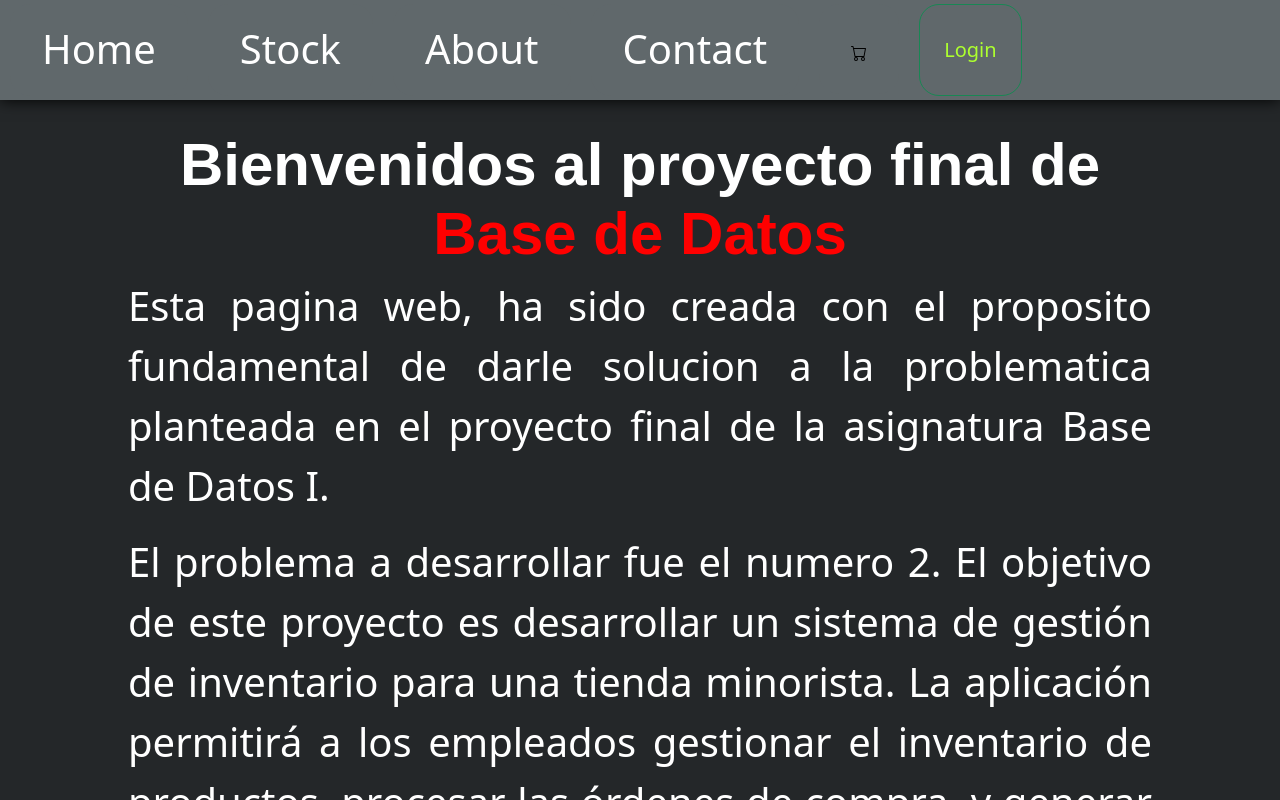
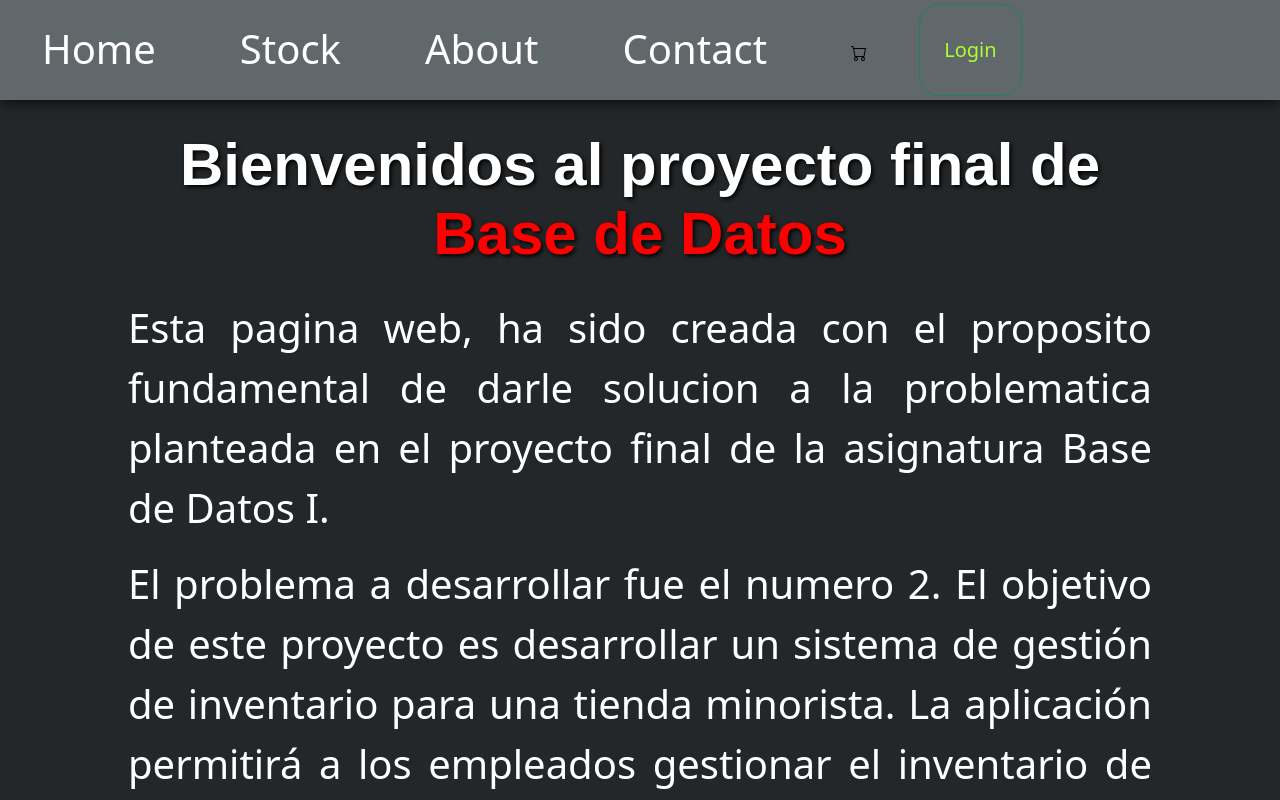
Before and after one commit to LeivSuaxy/Gestion-de-inventario-para-tienda-minorista, an Angular app in the folder Frontend/: page / in a window 1280 px wide. Shown: the top 800 px of the page. Built offline with nearby package versions, Linux system fonts and the light colour scheme.

Commit message:
other changes

```diff
--- a/Frontend/src/app/views/views.component.css
+++ b/Frontend/src/app/views/views.component.css
@@ -8,6 +8,8 @@
 .encabezados {
   text-align: center;
   font: bold 60px Arial, sans-serif;
+  margin-bottom: 30px;
+  text-shadow: 2px 2px 4px #000000;
 }
 
 .textfont {
--- a/Frontend/src/app/views/views.component.html
+++ b/Frontend/src/app/views/views.component.html
@@ -77,11 +77,10 @@
   <!-- Third item: Integrantes -->
 
   <h4 class="encabezados">Integrantes</h4>
-  <p class="textfont">Este proyecto ha sido desarrollado por: </p>
 
   <!-- Carta LeivSuaxy -->
 
-  <div class="card mb-3 cardhelp" style="max-width: 67%;">
+  <div class="card mb-3 cardhelp" style="max-width: 67%; box-shadow: 0 8px 16px 0 rgba(0,0,0,0.2);">
     <div class="row g-0">
       <div class="col-md-4">
         <a href="https://github.com/LeivSuaxy" target="_blank">
@@ -100,7 +99,7 @@
 
   <!-- Carta AGR55 -->
 
-  <div class="card mb-3 cardhelp" style="max-width: 67%;">
+  <div class="card mb-3 cardhelp" style="max-width: 67%; box-shadow: 0 8px 16px 0 rgba(0,0,0,0.2);">
     <div class="row g-0">
       <div class="col-md-4">
         <a href="https://github.com/AGR55" target="_blank">
```
